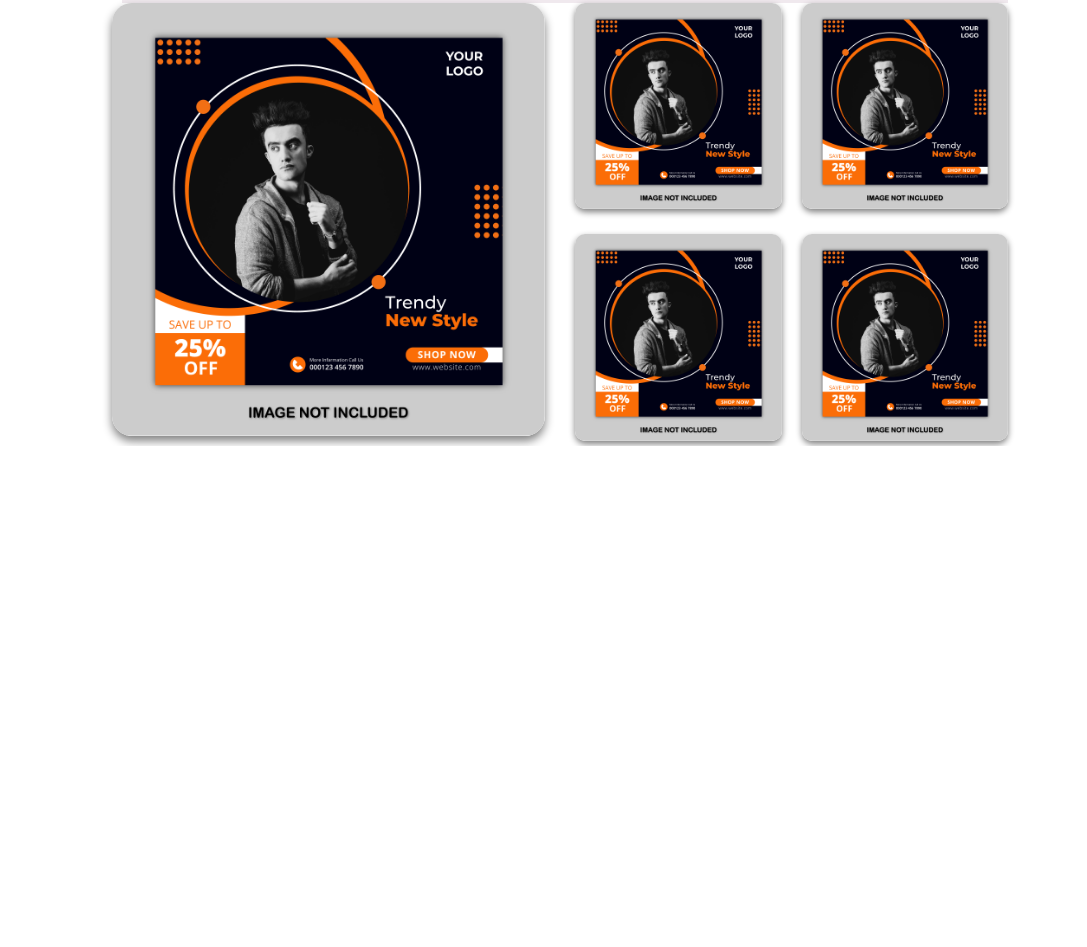
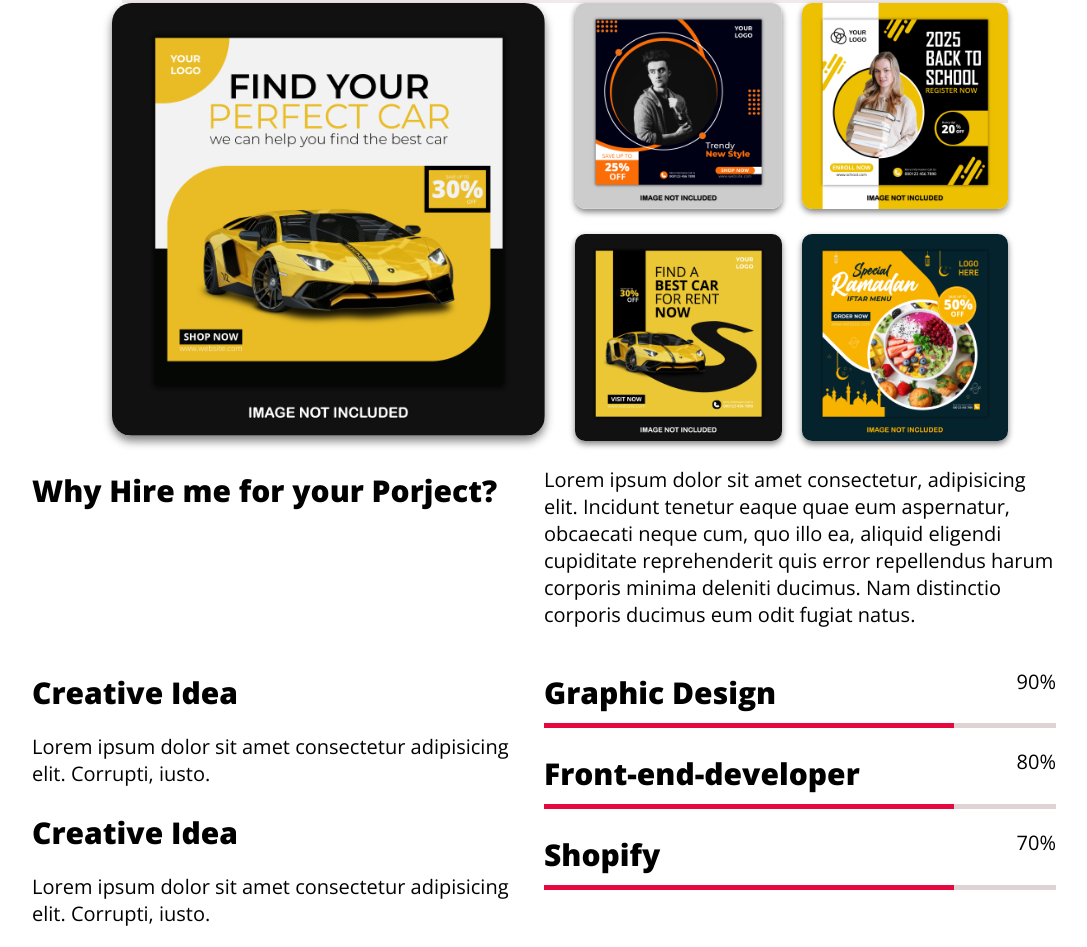
Before and after one commit to toha2120/develoer-porflolio, a plain HTML site: page index.html in a window 1280 px wide. Shown: the part 1595-2542 px from the top of the page, without its empty margins (128-1215 px from the left). Before the commit the page ends 2041 px from the top, so only its background shows below. Drawn offline with nearby package versions, Linux system fonts and the light colour scheme.

Commit message:
add the skill section

```diff
--- a/index.html
+++ b/index.html
@@ -65,23 +65,63 @@
         </div>
         <div class="div-5">
             <div class="image">
-                <img src="picture/design/11.jpg" alt="">
+                <img src="picture/design/9.jpg" alt="">
             </div>
             <div class="images">
                 <div class="">
                     <img src="picture/design/11.jpg" alt="">
                 </div>
                 <div class="">
-                    <img src="picture/design/11.jpg" alt="">
+                    <img src="picture/design/3.jpg" alt="">
                 </div>
                 <div class="">
-                    <img src="picture/design/11.jpg" alt="">
+                    <img src="picture/design/8.jpg" alt="">
                 </div>
                 <div class="">
-                    <img src="picture/design/11.jpg" alt="">
+                    <img src="picture/design/4.jpg" alt="">
                 </div>
             </div>
         </div>
     </section>
+    <section class="section-3">
+            <div class="why">
+                <h2>Why Hire me for your Porject?</h2>
+            </div>
+            <div><p>Lorem ipsum dolor sit amet consectetur, adipisicing elit. Incidunt tenetur eaque quae eum aspernatur, obcaecati neque cum, quo illo ea, aliquid eligendi cupiditate reprehenderit quis error repellendus harum corporis minima deleniti ducimus. Nam distinctio corporis ducimus eum odit fugiat natus.</p></div>
+
+            <div class="point">
+                <div class="creative">
+                    <h2>Creative Idea</h2>
+                    <p>Lorem ipsum dolor sit amet consectetur adipisicing elit. Corrupti, iusto.</p>
+                </div>
+                <div class="problem">
+                    <h2>Creative Idea</h2>
+                    <p>Lorem ipsum dolor sit amet consectetur adipisicing elit. Corrupti, iusto.</p>
+                </div>
+            </div>
+            <div class="persantice">
+                <div class="project-m">
+                    <h2>Graphic Design</h2>
+                    <p>90%</p>
+                </div>
+                <div class="skill-bar">
+                    <span class="bar"> </span>
+                </div>
+                <div class="project-m">
+                    <h2>Front-end-developer</h2>
+                    <p>80%</p>
+                </div>
+                <div class="skill-bar">
+                    <span class="bar"> </span>
+                </div>
+                <div class="project-m">
+                    <h2>Shopify</h2>
+                    <p>70%</p>
+                </div>
+                <div class="skill-bar">
+                    <span class="bar"> </span>
+                </div>
+            </div>
+    </section>
 </body>
 </html>
--- a/style.css
+++ b/style.css
@@ -127,3 +127,34 @@ p{
     box-shadow: 0 3px 6px 0 gray;
 
 }
+.section-3{
+    display: grid;
+    grid-template-columns: repeat(2, 1fr);
+    width: 80%;
+    margin-left: 20vh;
+}
+.project-m{
+    display: flex;
+    flex-direction: row;
+    justify-content: space-between;
+}
+.skill-bar{
+    background-color: #EF284E;
+    height: 5px ;
+
+}
+
+
+span{
+    background-color: #e60940;
+    height: 5px;
+    width: 80%;
+    position: absolute;
+
+}
+.skill-bar{
+    background-color: #e0d3d5;
+    height: 5px;
+    width: 100%;
+    position: relative;
+}
```
